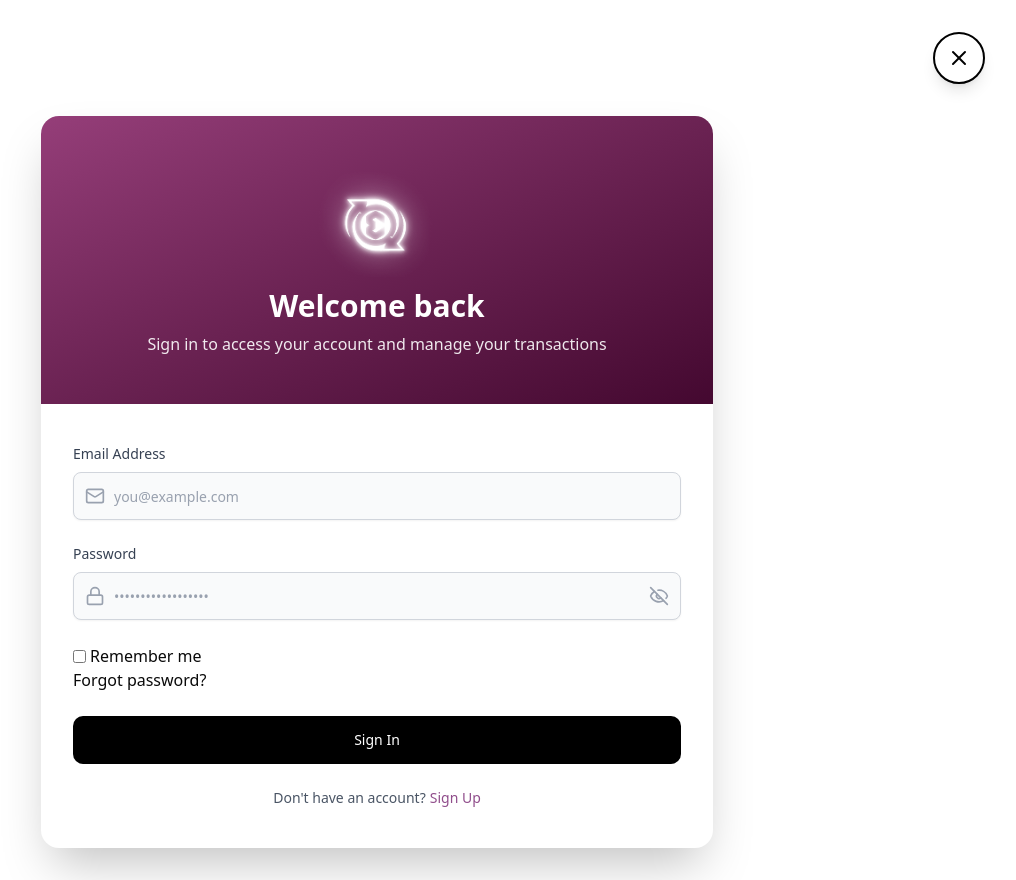
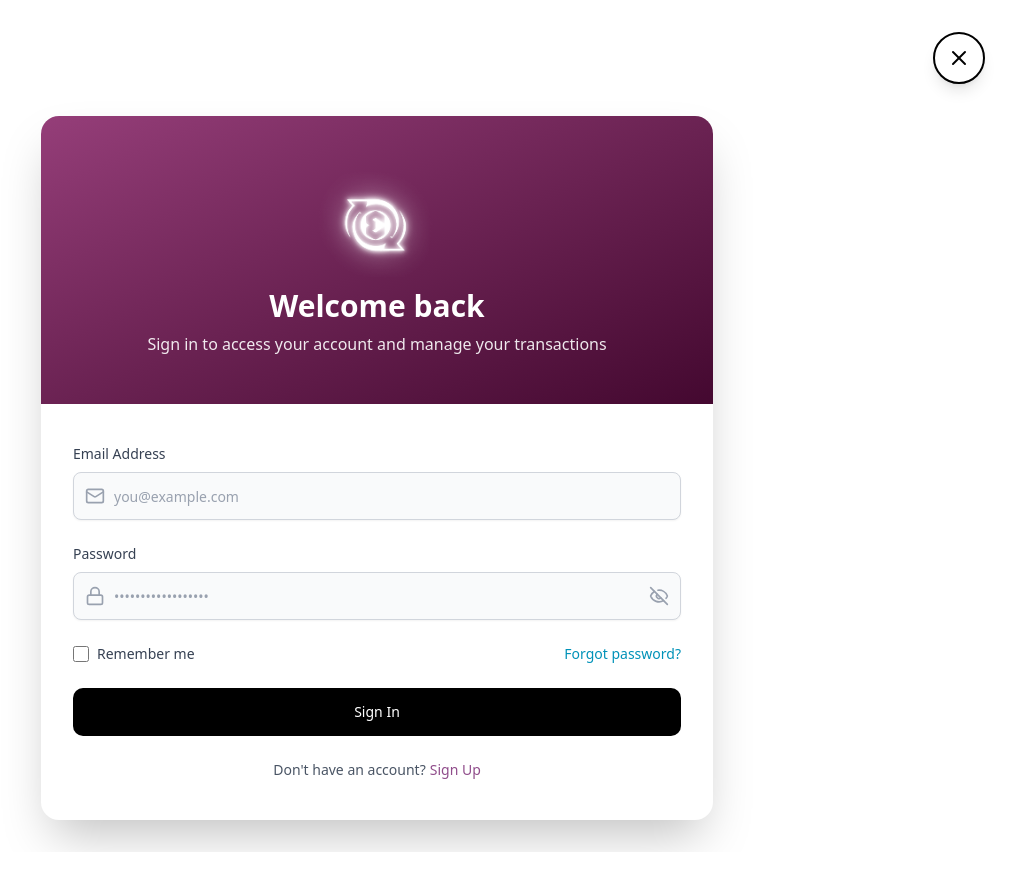
Before and after one commit to Theoneandonlyajcool/Eazy_tranzz, a React (Vite) app: page /#/sign_in in a window 1280 px wide. Both pictures are taken after a click on the button 922 px from the left and 596 px from the top of the page. Shown: the whole page, without its empty margins (263-1279 px from the left). After the commit the page ends 852 px from the top, so only its background shows below. Built offline with nearby package versions, Linux system fonts and the light colour scheme; no server answers.

Commit message:
done with the resend otp and the sign in api consumption

```diff
--- a/src/Pages/Auth/SignIn.tsx
+++ b/src/Pages/Auth/SignIn.tsx
@@ -6,10 +6,33 @@ import { Button } from "@/components/ui/button";
 import image from "@/assets/easi-logo.png";
 import { useNavigate } from "react-router-dom";
 import { Link } from "react-router-dom";
+import { signinSchema, type UserSignIn } from "@/schema/userschema";
+import { loginAndSaveUser } from "@/services/authservice";
+import toast from "react-hot-toast";
+import { zodResolver } from "@hookform/resolvers/zod";
+import { useForm } from "react-hook-form";
+import { PropagateLoader } from "react-spinners";
 
 const SignIn = () => {
   const navigate = useNavigate();
   const [showPassword, setShowPassword] = useState(false);
+
+  const {
+    register,
+    handleSubmit,
+    formState: { isSubmitting },
+  } = useForm<UserSignIn>({
+    resolver: zodResolver(signinSchema),
+  });
+
+  const handleLogin = async (data: UserSignIn) => {
+    try {
+      const res = await loginAndSaveUser(data);
+      toast.success(res.message);
+    } catch (error: any) {
+      toast.error(error?.response?.data?.message);
+    }
+  };
 
   return (
     <div className="min-h-screen bg-white p-4 md:p-8">
@@ -18,8 +41,9 @@ const SignIn = () => {
           type="button"
           className="rounded-full border-2 border-black cursor-pointer bg-white p-2 md:p-3 text-black shadow-lg transition-colors hover:bg-gray-50 hover:text-gray-900"
           aria-label="Close"
+          onClick={() => navigate("/home")}
         >
-          <X className="h-6 w-6" onClick={() => navigate("/home")} />
+          <X className="h-6 w-6" />
         </button>
       </div>
       <div className="flex justify-center">
@@ -41,7 +65,10 @@ const SignIn = () => {
               </p>
             </div>
 
-            <form className="space-y-6 px-6 md:px-8 py-8 md:py-10">
+            <form
+              className="space-y-6 px-6 md:px-8 py-8 md:py-10"
+              onSubmit={handleSubmit(handleLogin)}
+            >
               <div className="space-y-2">
                 <Label
                   htmlFor="email"
@@ -55,6 +82,7 @@ const SignIn = () => {
                     id="email"
                     type="email"
                     placeholder="you@example.com"
+                    {...register("email")}
                     className="h-12 border-gray-300 bg-gray-50 pl-10 text-gray-900 placeholder:text-gray-400"
                   />
                 </div>
@@ -73,6 +101,7 @@ const SignIn = () => {
                     id="password"
                     type={showPassword ? "text" : "password"}
                     placeholder="••••••••••••••••••"
+                    {...register("password")}
                     className="h-12 border-gray-300 bg-gray-50 px-10 text-gray-900 placeholder:text-gray-400"
                   />
                   <button
@@ -89,16 +118,45 @@ const SignIn = () => {
                 </div>
               </div>
 
-              <div className-="w-full flex justify-between items-center">
-                <section className="flex items-center gap-1">
-                  <input type="checkbox" className="" />
-                  <span className="text-#314158-100">Remember me</span>
-                </section>
-                <button className="text-#0092B8-50">Forgot password?</button>
+              {/* Fixed Section - Always side by side */}
+              <div className="w-full flex flex-row justify-between items-center">
+                <div className="flex items-center space-x-2">
+                  <input
+                    type="checkbox"
+                    id="remember"
+                    className="h-4 w-4 rounded border-gray-300 text-[#904d8b] focus:ring-[#904d8b]"
+                  />
+                  <Label
+                    htmlFor="remember"
+                    className="text-sm font-medium text-gray-700 cursor-pointer whitespace-nowrap"
+                  >
+                    Remember me
+                  </Label>
+                </div>
+
+                <Link
+                  to="/forgot-password"
+                  className="text-sm font-medium text-[#0092B8] hover:text-[#007a99] hover:underline whitespace-nowrap"
+                >
+                  Forgot password?
+                </Link>
               </div>
 
-              <Button className="h-12 w-full rounded-lg bg-black text-white cursor-pointer hover:bg-black/90">
-                Sign In
+              <Button
+                disabled={isSubmitting}
+                className={`h-12 w-full rounded-lg transition-all duration-200 cursor-pointer ${
+                  isSubmitting
+                    ? "bg-gray-400 text-white cursor-not-allowed opacity-75"
+                    : "bg-black text-white cursor-pointer hover:bg-black/90"
+                }`}
+              >
+                {isSubmitting ? (
+                  <span className="flex items-center justify-center gap-2">
+                    <PropagateLoader color="#ffffff" size={10} />
+                  </span>
+                ) : (
+                  "Sign In"
+                )}
               </Button>
 
               <p className="text-center text-sm text-gray-600 flex items-center gap-1 justify-center">
--- a/src/Pages/Auth/VerifyEmail.tsx
+++ b/src/Pages/Auth/VerifyEmail.tsx
@@ -7,16 +7,18 @@ import toast from "react-hot-toast";
 import axios from "axios";
 import { storage } from "@/config/storage";
 import { PropagateLoader } from "react-spinners";
+import { useNavigate } from "react-router-dom";
+import { UserAuth } from "@/app/store";
 
 const VerifyEmail = () => {
   const [otp, setOtp] = useState(["", "", "", "", "", ""]);
   const [isLoading, setIsLoading] = useState(false);
   const [timer, setTimer] = useState(60);
   const inputRefs = useRef<(HTMLInputElement | null)[]>([]);
+  const navigate = useNavigate();
 
   const BaseUrl = import.meta.env.VITE_BASEURL;
   const email = storage.get(import.meta.env.VITE_EMAIL);
-  console.log(email);
 
   useEffect(() => {
     if (timer > 0) {
@@ -73,10 +75,20 @@ const VerifyEmail = () => {
     }
   };
 
-  const handleResend = () => {
+  const handleResend = async () => {
     if (timer === 0) {
       setTimer(60);
-      // Add resend logic here
+
+      try {
+        const response = await axios.post(`${BaseUrl}/auth/resend-otp`, {
+          email: email,
+        });
+        toast.success(response?.data?.message);
+        const user = response?.data;
+        UserAuth.getState().setUser(user);
+      } catch (err: any) {
+        toast.error(err.response?.data?.message);
+      }
     }
   };
 
@@ -95,7 +107,7 @@ const VerifyEmail = () => {
         otp: verificationCode,
         email,
       });
-      console.log(res);
+      toast.success(res?.data?.data?.message);
       setIsLoading(false);
     } catch (err: any) {
       toast.error(err.response?.data?.message || "Something went wrong");
@@ -110,6 +122,7 @@ const VerifyEmail = () => {
           type="button"
           className="rounded-full border-2 border-black cursor-pointer bg-white p-2 md:p-3 text-black shadow-lg transition-colors hover:bg-gray-50 hover:text-gray-900"
           aria-label="Close"
+          onClick={() => navigate("/home")}
         >
           <X className="h-5 w-5 md:h-6 md:w-6" />
         </button>
--- a/src/config/authapi.ts
+++ b/src/config/authapi.ts
@@ -1,5 +1,5 @@
 import axios from "axios";
-import type { UserReg } from "@/schema/userschema";
+import type { UserReg, UserSignIn } from "@/schema/userschema";
 
 const BaseUrl = import.meta.env.VITE_BASEURL;
 
@@ -7,3 +7,8 @@ export const createUser = async (payload: UserReg) => {
   const register = await axios.post(`${BaseUrl}/auth/signup`, payload);
   return register.data;
 };
+
+export const logUser = async (payload: UserSignIn) => {
+  const signIn = await axios.post(`${BaseUrl}/auth/login`, payload);
+  return signIn.data;
+};
--- a/src/schema/userschema.ts
+++ b/src/schema/userschema.ts
@@ -22,3 +22,10 @@ export const userSchema = z
   });
 
 export type UserReg = z.infer<typeof userSchema>;
+
+export const signinSchema = z.object({
+  email: z.string().email(),
+  password: z.string().min(1),
+});
+
+export type UserSignIn = z.infer<typeof signinSchema>;
--- a/src/services/authservice.ts
+++ b/src/services/authservice.ts
@@ -1,11 +1,14 @@
-import type { UserReg } from "@/schema/userschema";
-import { createUser } from "@/config/authapi";
+import type { UserReg, UserSignIn } from "@/schema/userschema";
+import { createUser, logUser } from "@/config/authapi";
 import { UserAuth } from "@/app/store";
 
 export const registerAndSaveUser = async (data: UserReg) => {
   const user = await createUser(data);
-
-  UserAuth.getState().setUser(user);
-
   return user;
 };
+
+export const loginAndSaveUser = async (data: UserSignIn) => {
+  const customer = await logUser(data);
+  UserAuth.getState().setUser(customer);
+  return customer;
+};
```
